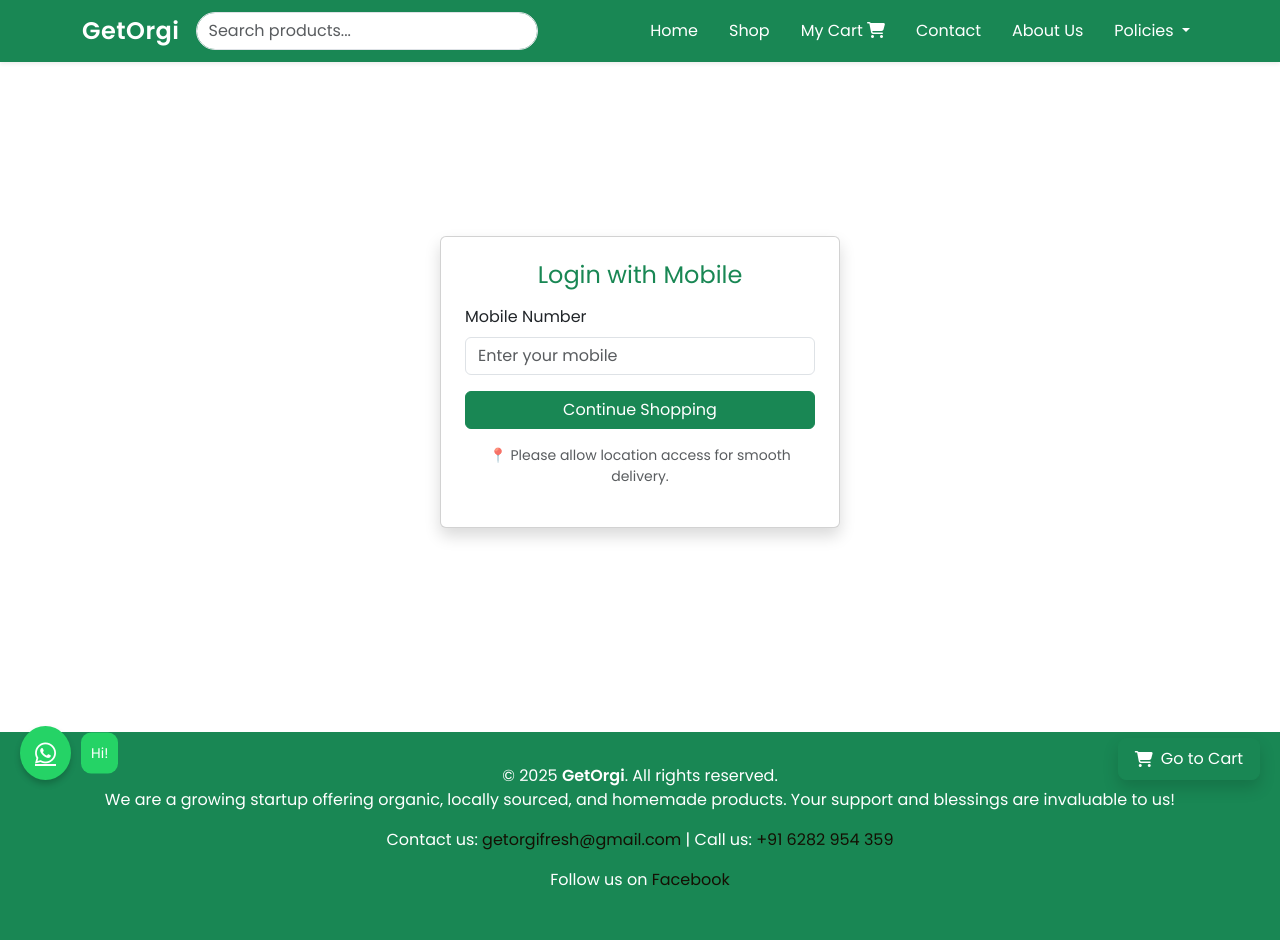
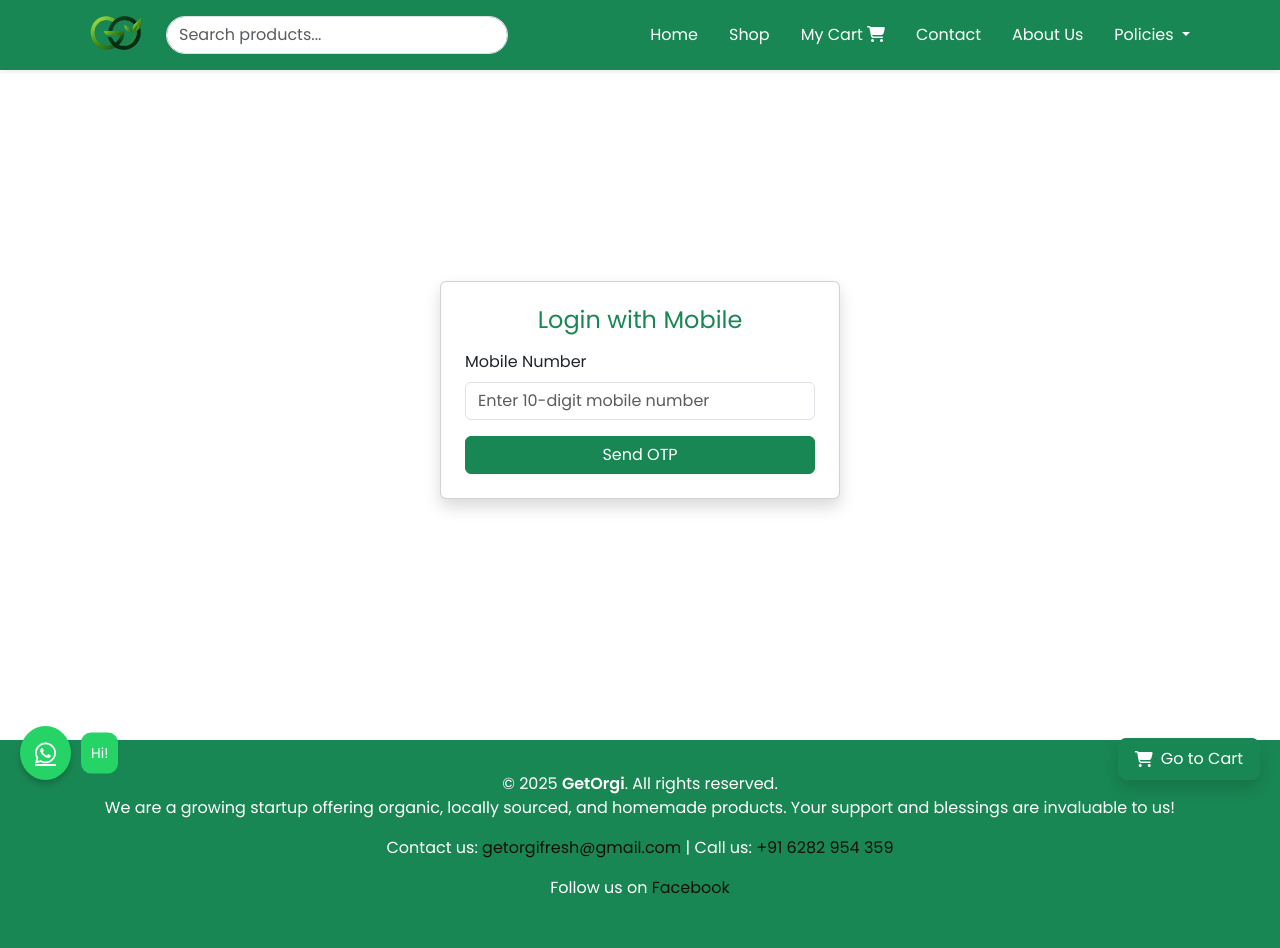
Before and after one commit to Achujozef/GetOrgi, a Django app: page /login/ in a window 1280 px wide. Run offline with Django 5.2, Linux system fonts and the light colour scheme; some libraries are stand-ins or nearby versions.

Commit message:
Otp Fireebase implemeenteed

```diff
--- a/core/urls.py
+++ b/core/urls.py
@@ -29,6 +29,7 @@ urlpatterns = [
     path('delete-cart-item/', views.delete_cart_item, name='delete_cart_item'),
     path('order/<int:order_id>/', views.order_detail, name='order_detail'),
     path('order/cancel/<int:order_id>/', views.cancel_order, name='cancel_order'),
-
+    path('phone_login/', views.phone_login_view, name='phone_login'),
+    path('firebase-login-callback/', views.firebase_login_callback, name='firebase_login_callback'),
 
 ]
--- a/core/views.py
+++ b/core/views.py
@@ -15,6 +15,11 @@ import json
 from django.db.models import Avg
 from django.http import Http404
 from django.core.paginator import Paginator
+import random
+import requests
+import time
+from datetime import datetime, timedelta
+
 
 def landing_page(request):
     categories = Category.objects.all()
@@ -125,27 +130,147 @@ def update_cart(request):
 
         return JsonResponse({'status': 'success', 'new_quantity': cart_item.quantity, 'new_total': cart_item.product.price * cart_item.quantity})
 
+from django.http import JsonResponse
+from django.views.decorators.csrf import csrf_exempt
+import json
+
+@csrf_exempt
+def firebase_login_callback(request):
+    if request.method == "POST":
+        data = json.loads(request.body)
+        phone = data.get('phone')
+
+        if phone and phone.startswith('+91'):
+            phone = phone[3:]  # remove +91 if needed
+        user, _ = OrgiUser.objects.get_or_create(mobile=phone)
+        request.session['user_id'] = user.id
+        return JsonResponse({'success': True}, status=200)
+    return JsonResponse({'error': 'Invalid method'}, status=405)
+
+
+def send_otp_sms(mobile, otp):
+    try:
+        print("📲 Preparing to send OTP via Fast2SMS")
+        url = "https://www.fast2sms.com/dev/bulkV2"
+        payload = {
+            "authorization": "ZNfToa26H3bYz0feH62vXueiC9JVtcxrm1wuCjkVvXuCRIohz5oPpcHhUQNf",
+            "variables_values": str(otp),
+            "route": "otp",
+            "numbers": mobile
+        }
+        headers = {'cache-control': "no-cache"}
+        response = requests.get(url, params=payload, headers=headers)
+        print("✅ Fast2SMS Request Sent. Status:", response.status_code)
+        print("📡 Fast2SMS Response:", response.text)
+        return response.json()
+    except Exception as e:
+        print("🚨 SMS Sending Error:", e)
+        return {"return": False, "error": str(e)}
+
+
 def login_view(request):
+    session = request.session
+
+    print("🔍 Incoming Request Method:", request.method)
+    print("📦 Current Session Data:", dict(session))
+
+    # Initialize resend tracking
+    if 'resend_reset_time' not in session:
+        session['resend_reset_time'] = (datetime.now() + timedelta(hours=1)).timestamp()
+        session['resend_count'] = 0
+        print("⏱️ Resend reset time initialized")
+
+    # Reset resend counter after 1 hour
+    if time.time() > session.get('resend_reset_time', 0):
+        session['resend_count'] = 0
+        session['resend_reset_time'] = (datetime.now() + timedelta(hours=1)).timestamp()
+        print("🔁 Resend counter reset after 1 hour")
+
     if request.method == 'POST':
-        mobile = request.POST.get('mobile', '').strip()
+        print("📨 POST Data:", request.POST)
 
-        if not mobile:
-            messages.error(request, "Mobile number is required.")
+        if session.get('show_otp'):
+            if 'resend' in request.POST:
+                print("🔁 Resend button clicked")
+
+                if session['resend_count'] >= 4:
+                    messages.error(request, "OTP resend limit exceeded. Try again after 1 hour.")
+                    print("❌ Resend limit reached")
+                else:
+                    otp = random.randint(1000, 9999)
+                    session['otp'] = str(otp)
+                    session['resend_count'] += 1
+                    print(f"✅ Sending new OTP: {otp}")
+                    response = send_otp_sms(session['mobile'], otp)
+                    print("📡 SMS API Response:", response)
+                    messages.success(request, f"OTP resent to {session['mobile']}")
+                return redirect('login')
+
+            # OTP verification flow
+            entered_otp = request.POST.get('otp', '').strip()
+            print("🔐 Entered OTP:", entered_otp)
+            print("🔐 Session OTP:", session.get('otp'))
+
+            if entered_otp == session.get('otp'):
+                user, _ = OrgiUser.objects.get_or_create(mobile=session['mobile'])
+                session['user_id'] = user.id
+                print("✅ OTP verified. Logging in user:", user.mobile)
+
+                # Clean up
+                session.pop('otp', None)
+                session.pop('show_otp', None)
+                return redirect('/')
+            else:
+                messages.error(request, "Invalid OTP.")
+                print("❌ Invalid OTP entered")
+                return redirect('login')
+
+        else:
+            # First time submission (mobile)
+            mobile = request.POST.get('mobile', '').strip()
+            print("📞 Received Mobile:", mobile)
+
+            if not mobile or not mobile.isdigit() or len(mobile) != 10:
+                messages.error(request, "Enter a valid mobile number.")
+                print("❌ Invalid mobile number")
+                return redirect('login')
+
+            otp = random.randint(1000, 9999)
+            session['otp'] = str(otp)
+            session['mobile'] = mobile
+            session['show_otp'] = True
+            session['resend_count'] += 1
+            print(f"📲 Sending OTP to new mobile: {mobile}, OTP: {otp}")
+            response = send_otp_sms(mobile, otp)
+            print("📡 SMS API Response:", response)
+            messages.success(request, f"OTP sent to {mobile}")
             return redirect('login')
 
-        if not mobile.isdigit() or len(mobile) < 10:
-            messages.error(request, "Enter a valid mobile number.")
-            return redirect('login')
+    return render(request, 'login.html')
+from django.views.decorators.http import require_POST
+@csrf_exempt  # Only if CSRF token isn't sent from JS. Else use proper token.
+@require_POST
+def phone_login_view(request):
+    phone_number = request.POST.get('phone_number', '').strip()
 
-        user, created = OrgiUser.objects.get_or_create(mobile=mobile)
+    if not phone_number or not phone_number.isdigit() or len(phone_number) != 10:
+        return JsonResponse({'error': 'Invalid phone number'}, status=400)
 
+    try:
+        user, created = OrgiUser.objects.get_or_create(mobile=phone_number)
+
+        # Set session data just like in login_view after OTP verification
         request.session['user_id'] = user.id
-        request.session['mobile'] = user.mobile
+        request.session['mobile'] = phone_number
 
-        messages.success(request, f"Welcome, {mobile}! Continue shopping.")
-        return redirect('/')
+        # Clear any previous OTP session data if needed
+        request.session.pop('otp', None)
+        request.session.pop('show_otp', None)
 
-    return render(request, 'login.html')
+        return JsonResponse({'success': True})
+    except Exception as e:
+        return JsonResponse({'error': str(e)}, status=500)
+
 
 def logout_view(request):
     request.session.flush()
--- a/templates/base.html
+++ b/templates/base.html
@@ -1,3 +1,4 @@
+{% load static %}
 <!DOCTYPE html>
 <html lang="en">
 <head>
@@ -38,6 +39,8 @@
 
         /* Navbar Styling */
         .navbar {
+            height: 70px; /* Fixed height */
+            padding: 0 !important;
             background-color: #198754;
             transition: all 0.3s ease-in-out;
         }
@@ -165,18 +168,45 @@
       .navbar .form-control {
           border-radius: 20px;
       }
+      .navbar-brand img {
+    max-height: 48px;  /* Adjust size as needed */
+    padding: 0;
+    margin: 0;
+    vertical-align: middle;
+}
 
     </style>
+    <!-- Firebase JS SDK -->
+{% comment %} <script src="https://www.gstatic.com/firebasejs/10.5.2/firebase-app.js"></script>
+<script src="https://www.gstatic.com/firebasejs/10.5.2/firebase-auth.js"></script>
+
+<script>
+  // Your Firebase config
+  const firebaseConfig = {
+    apiKey: "AIzaSyDWUvDObpVmGqw3sgjXSueXDzOf9il0Wz4",
+    authDomain: "getorgi.firebaseapp.com",
+    projectId: "getorgi",
+    storageBucket: "getorgi.firebasestorage.app",
+    messagingSenderId: "429612679870",
+    appId: "1:429612679870:web:a7b78c6d5e78bd948f54ef",
+    measurementId: "G-3MXX7DPDEG"
+  };
+
+  // Initialize Firebase
+  firebase.initializeApp(firebaseConfig);
+</script> {% endcomment %}
+
 </head>
 <body>
     <header></header>
 
     <main>
         <!-- Navbar -->
-        <nav class="navbar navbar-expand-lg sticky-top shadow-sm">
+        <nav class="navbar navbar-expand-lg sticky-top shadow-sm" style=" padding: 0;">
             <div class="container">
             <a class="navbar-brand d-flex align-items-center" href="/">
-               GetOrgi
+<img src="{% static 'getorgilogo1.png' %}" alt="Get Orgi Logo" style="max-height: 68px; padding: 0; margin: 0;">
+
               </a>
               <!-- Navbar Search Box -->
               <form class="d-flex ms-auto search-bar" method="get" action="{% url 'landing' %}">
@@ -262,6 +292,10 @@
             <p>Follow us on <a href="https://www.facebook.com/people/Get-Orgi/100083603130941/">Facebook</a></p>
         </div>
     </footer>
+    <!-- Include Firebase -->
+<script src="https://www.gstatic.com/firebasejs/10.5.2/firebase-app.js"></script>
+<script src="https://www.gstatic.com/firebasejs/10.5.2/firebase-auth.js"></script>
+
     <script>
       document.addEventListener("DOMContentLoaded", function () {
         const toggler = document.querySelector(".navbar-toggler");
--- a/templates/login.html
+++ b/templates/login.html
@@ -1,42 +1,164 @@
 {% extends 'base.html' %}
 {% block title %}Login{% endblock %}
-
 {% block content %}
-{% comment %} <link href="https://cdn.jsdelivr.net/npm/bootstrap@5.3.2/dist/css/bootstrap.min.css" rel="stylesheet"> {% endcomment %}
 
 <div class="container d-flex justify-content-center align-items-center" style="min-height: 80vh;">
     <div class="card shadow p-4 w-100" style="max-width: 400px;">
         <h4 class="text-center text-success mb-3">Login with Mobile</h4>
 
         {% if messages %}
-        <div>
             {% for message in messages %}
-            <div class="alert alert-{{ message.tags }} alert-dismissible fade show" role="alert">
-                {{ message }}
-                <button type="button" class="btn-close" data-bs-dismiss="alert" aria-label="Close"></button>
-            </div>
+                <div class="alert alert-{{ message.tags }} alert-dismissible fade show" role="alert">
+                    {{ message }}
+                    <button type="button" class="btn-close" data-bs-dismiss="alert" aria-label="Close"></button>
+                </div>
             {% endfor %}
-        </div>
         {% endif %}
 
-        <form method="POST">
-            {% csrf_token %}
-            <div class="mb-3">
-                <label for="mobile" class="form-label">Mobile Number</label>
-                <input type="text" class="form-control" name="mobile" placeholder="Enter your mobile" required>
+        <!-- Mobile Input & Send OTP -->
+        <div id="mobile-input-section" {% if request.session.show_otp %}style="display:none;"{% endif %}>
+            <label for="phoneNumber" class="form-label">Mobile Number</label>
+            <input type="text" id="phoneNumber" class="form-control" placeholder="Enter 10-digit mobile number" maxlength="10" {% if request.session.show_otp %}disabled{% endif %}>
+            <div class="d-grid mt-3">
+                <button type="button" class="btn btn-success" onclick="sendOTP()" {% if request.session.show_otp %}disabled{% endif %}>Send OTP</button>
             </div>
-            <input type="hidden" name="next" value="{{ request.GET.next }}">
-            <div class="d-grid gap-2">
-                <button type="submit" class="btn btn-success">Continue Shopping</button>
+        </div>
+
+        <!-- OTP Input & Verify -->
+        <div id="otp-section" class="mt-3" {% if not request.session.show_otp %}style="display:none;"{% endif %}>
+            <label for="otpInput" class="form-label">Enter OTP</label>
+            <input type="text" id="otpInput" class="form-control" placeholder="Enter OTP" maxlength="6">
+            <div class="d-grid mt-3">
+                <button type="button" class="btn btn-success" id="verifyBtn" onclick="verifyOTP()">Verify OTP</button>
             </div>
-        </form>
 
-        <p class="mt-3 text-muted text-center small">
-            📍 Please allow location access for smooth delivery.
-        </p>
+            {% if request.session.resend_count < 4 %}
+                <div class="d-grid mt-2">
+                    <button type="button" class="btn btn-link" id="resendBtn" onclick="resendOTP()">Resend OTP</button>
+                </div>
+            {% else %}
+                <p class="text-danger mt-2 small">OTP resend limit reached. Please try after some time.</p>
+            {% endif %}
+
+            <p id="timer" class="text-danger mt-2"></p>
+        </div>
     </div>
 </div>
 
-<!-- 🛠 Add this line for alert dismiss to work -->
-{% comment %} <script src="https://cdn.jsdelivr.net/npm/bootstrap@5.3.2/dist/js/bootstrap.bundle.min.js"></script> {% endcomment %}
+<!-- Firebase reCAPTCHA container (invisible) -->
+<div id="recaptcha-container"></div>
+
+<script src="https://www.gstatic.com/firebasejs/9.6.1/firebase-app-compat.js"></script>
+<script src="https://www.gstatic.com/firebasejs/9.6.1/firebase-auth-compat.js"></script>
+<script src="https://code.jquery.com/jquery-3.6.0.min.js"></script>
+
+<meta name="csrf-token" content="{{ csrf_token }}">
+
+<script>
+    // Firebase config
+    const firebaseConfig = {
+        apiKey: "AIzaSyDWUvDObpVmGqw3sgjXSueXDzOf9il0Wz4",
+        authDomain: "getorgi.firebaseapp.com",
+        projectId: "getorgi",
+        storageBucket: "getorgi.firebasestorage.app",
+        messagingSenderId: "429612679870",
+        appId: "1:429612679870:web:a7b78c6d5e78bd948f54ef",
+        measurementId: "G-3MXX7DPDEG"
+    };
+    firebase.initializeApp(firebaseConfig);
+
+    window.recaptchaVerifier = new firebase.auth.RecaptchaVerifier('recaptcha-container', {
+        size: 'invisible'
+    });
+
+    let confirmationResult;
+
+    function sendOTP() {
+        let phone = document.getElementById("phoneNumber").value.trim();
+        if (!/^\d{10}$/.test(phone)) {
+            alert("Enter a valid 10-digit phone number.");
+            return;
+        }
+
+        const fullPhone = "+91" + phone;
+
+        firebase.auth().signInWithPhoneNumber(fullPhone, window.recaptchaVerifier)
+            .then((result) => {
+                confirmationResult = result;
+                alert("OTP sent successfully!");
+
+                // Show OTP input, hide phone input
+                document.getElementById("otp-section").style.display = "block";
+                document.getElementById("mobile-input-section").style.display = "none";
+
+                startTimer(60);
+
+            }).catch((error) => {
+                alert("Error sending OTP: " + error.message);
+                console.error(error);
+            });
+    }
+
+    function verifyOTP() {
+        const code = document.getElementById("otpInput").value.trim();
+        if (!code) {
+            alert("Please enter the OTP.");
+            return;
+        }
+
+        confirmationResult.confirm(code)
+            .then((result) => {
+                const phone = document.getElementById("phoneNumber").value.trim();
+                const csrfToken = document.querySelector('[name="csrf-token"]').content;
+
+                $.ajax({
+                    url: '/phone_login/',
+                    method: 'POST',
+                    headers: {
+                        'X-CSRFToken': csrfToken
+                    },
+                    data: {
+                        phone_number: phone
+                    },
+                    success: function () {
+                        window.location.href = '/';
+                    },
+                    error: function () {
+                        alert("OTP verified but server login failed.");
+                    }
+                });
+            })
+            .catch((error) => {
+                alert("Invalid OTP. Please try again.");
+                console.error(error);
+            });
+    }
+
+    function resendOTP() {
+        // Resend by calling sendOTP() again, reCAPTCHA may need reset
+        window.recaptchaVerifier.clear(); // clear previous reCAPTCHA instance
+        window.recaptchaVerifier = new firebase.auth.RecaptchaVerifier('recaptcha-container', {
+            size: 'invisible'
+        });
+        sendOTP();
+    }
+
+    function startTimer(duration) {
+        let timer = duration;
+        const display = document.getElementById("timer");
+        display.style.display = "block";
+        const resendBtn = document.getElementById("resendBtn");
+        resendBtn.disabled = true;
+
+        const countdown = setInterval(() => {
+            display.textContent = `Resend available in ${timer}s`;
+            if (--timer < 0) {
+                clearInterval(countdown);
+                display.textContent = "";
+                resendBtn.disabled = false;
+            }
+        }, 1000);
+    }
+</script>
+
 {% endblock %}
```
Also changed, not shown: static/getorgilogo1.png (added).
